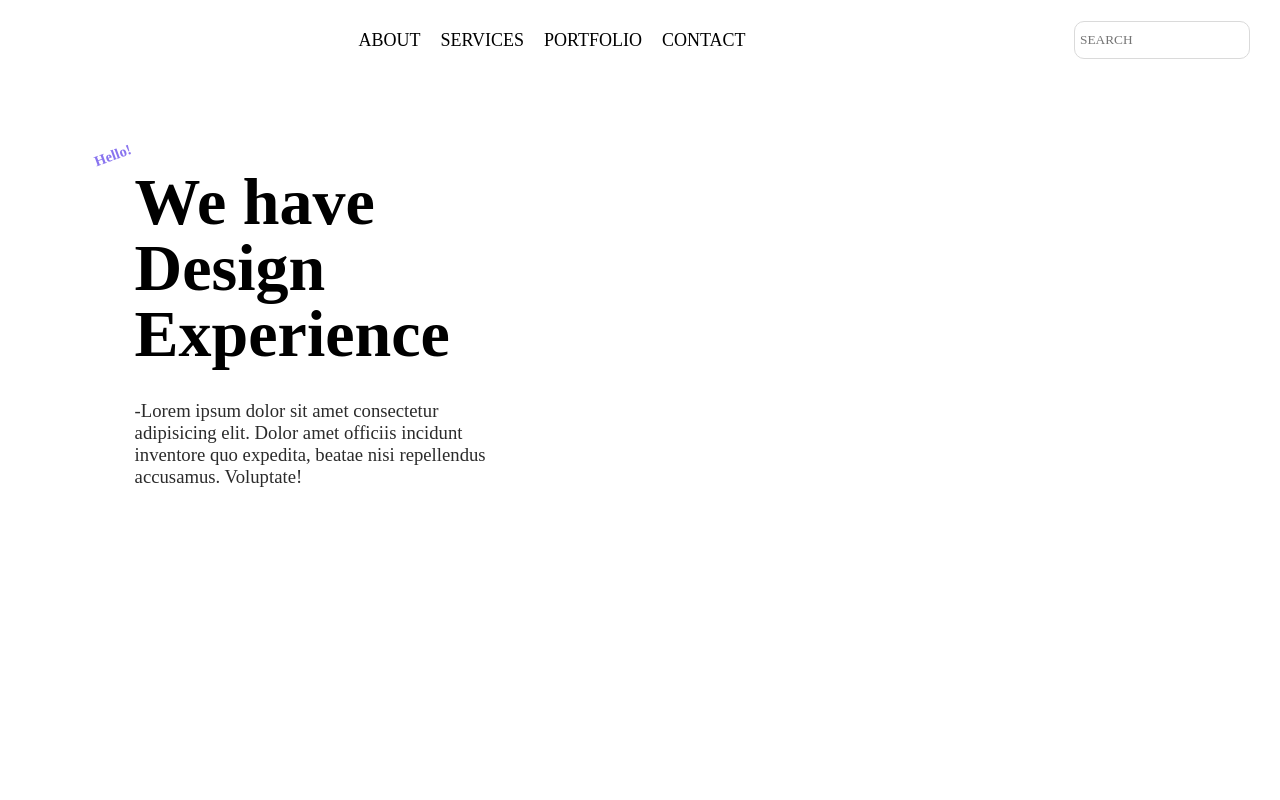
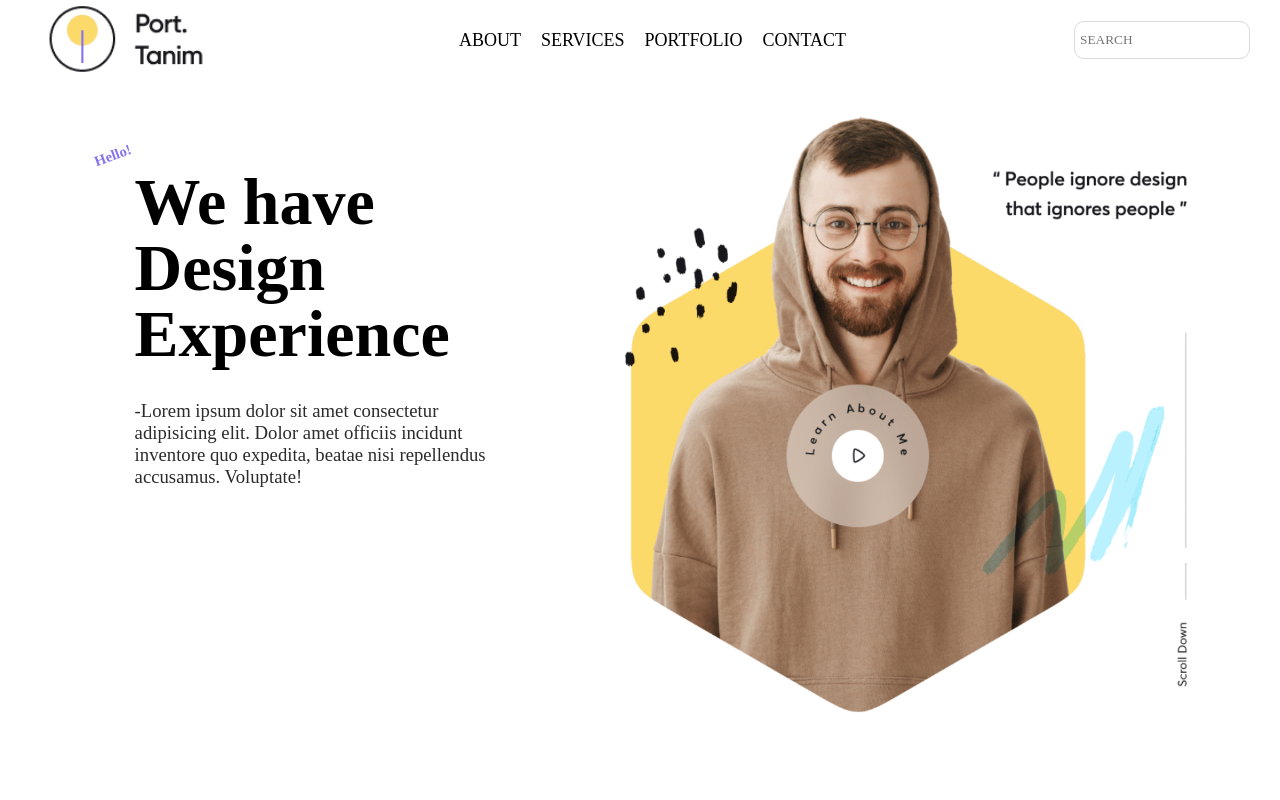
Before and after one commit to 4424rohit/HTML, a plain HTML site: page port.html in a window 1280 px wide. Shown: the top 800 px of the page. Drawn offline with nearby package versions, Linux system fonts and the light colour scheme.

Commit message:
port.html

```diff
--- a/port.html
+++ b/port.html
@@ -12,7 +12,7 @@
     <div id="main">
         <div id="page">
             <div id="nav">
-                <img src="./image/nav.png" alt="">
+                <img src="nav.png" alt="">
                 <div id="center-nav">
                     <a href="#">ABOUT</a>
                     <a href="#">SERVICES</a>
@@ -21,7 +21,7 @@
                 </div>
                 <input type="text" placeholder="search">
             </div>
-            <img src="./image/img.png" alt="">
+            <img src="img.png" alt="">
             <div id="text">
                 <h5>Hello!</h5>
                 <h1>We have <br>Design <br>Experience</h1>
@@ -29,7 +29,7 @@
             </div>
         </div>
         <div id="page1">
-            <img src="./image/stamp.png" alt="">
+            <img src="stamp.png" alt="">
             <div id="right">
                 <div id="text1">
                     <h5>Service</h5>
```
